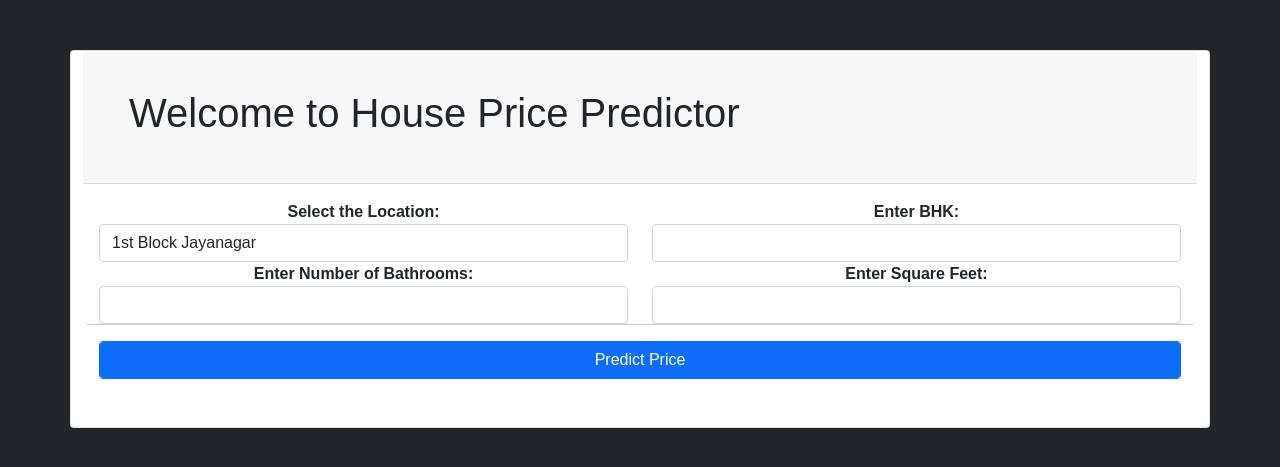
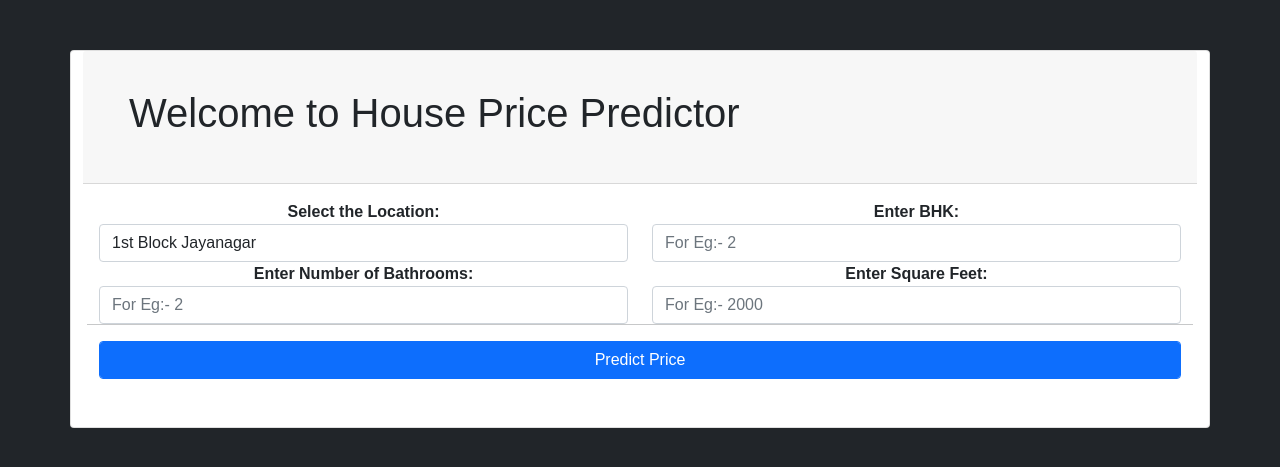
Before and after one commit to UtkarshPrajapati/House-Price-Predictor, a Flask app: page / in a window 1280 px wide. Shown: the part 56-523 px from the top of the page. Run offline with Flask 2, Linux system fonts and the light colour scheme; parts of the project's set-up code (start-up, migrations or seed data) failed here and were passed over; some libraries are stand-ins or nearby versions; some web fonts are replaced.

Commit message:
edited index.html

```diff
--- a/templates/index.html
+++ b/templates/index.html
@@ -94,15 +94,15 @@
                             </div>
                             <div class="col-md-6 form-group" style="text-align: center">
                                 <label><b>Enter BHK:</b></label>
-                                <input type="text" class="form-control" id="bhk" name="bhk" required="1" />
+                                <input type="text" class="form-control" placeholder="For Eg:- 2" id="bhk" name="bhk" required="1" />
                             </div>
                             <div class="col-md-6 form-group" style="text-align: center">
                                 <label><b>Enter Number of Bathrooms:</b></label>
-                                <input type="text" class="form-control" id="bath" name="bath" required="1" />
+                                <input type="text" class="form-control" placeholder="For Eg:- 2" id="bath" name="bath" required="1" />
                             </div>
                             <div class="col-md-6 form-group" style="text-align: center">
                                 <label><b>Enter Square Feet:</b></label>
-                                <input type="text" class="form-control" id="sqft" name="sqft" required="1" />
+                                <input type="text" class="form-control" placeholder="For Eg:- 2000" id="sqft" name="sqft" required="1" />
                             </div>
                             <hr>
                             <div class="col-md-12 form-group">
```
